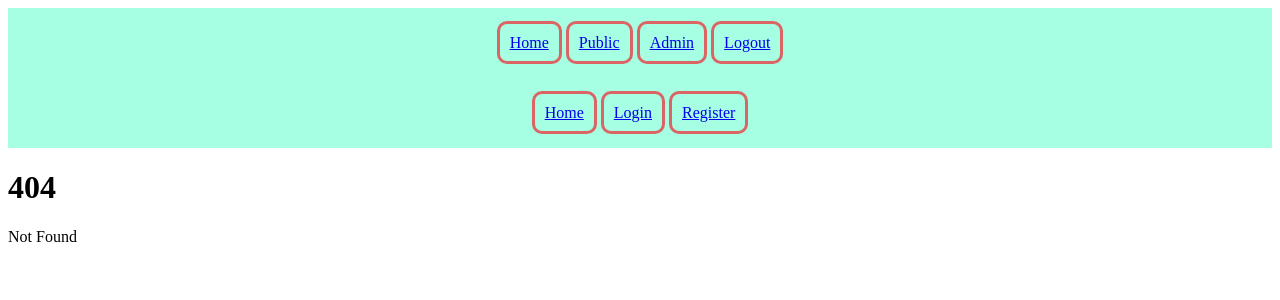
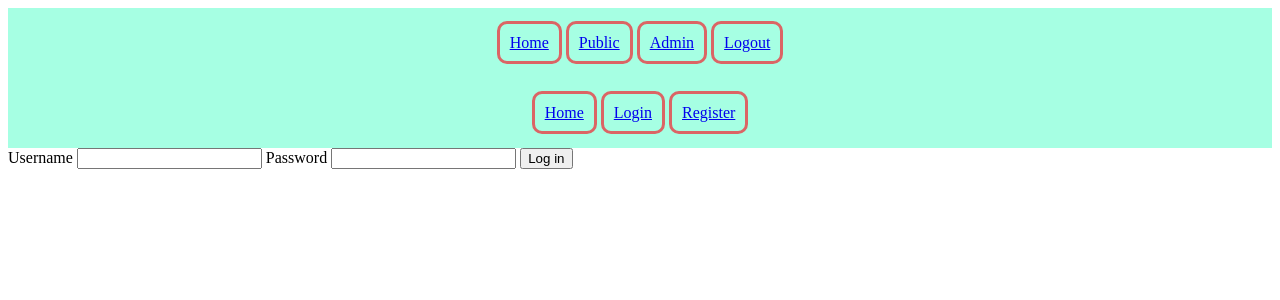
Before and after one commit to Aqirito/sveltekit-authentication, a SvelteKit app: page /auth/login in a window 1280 px wide. Before the commit this address had no page. Shown: the top 300 px of the page. Built offline with nearby package versions, Linux system fonts and the light colour scheme.

Commit message:
UPDATE: create a login forms

```diff
--- /dev/null
+++ b/src/routes/auth/login/+page.server.ts
@@ -0,0 +1,41 @@
+import { fail, redirect } from '@sveltejs/kit';
+import type { Actions } from './$types';
+
+export const actions = {
+  default: async ({ request }) => {
+    // TODO log the user in
+    // console.log('login request', request);
+    const formData = await request.formData();
+    console.log('login formData', formData)
+
+    // seperate the data for validations
+    const username = formData.get('username');
+    const password = formData.get('password');
+
+    // TODO you can create validations here
+    if (!username) {
+      return fail(400, {
+        success: false,
+        message: "Username is Required!.",
+        // the data is dissapear after form actions is accur
+        // return the from value to get back the value submitted
+        // so user will not rewrite the forms from zero
+        value: {
+          username,
+          password
+        }
+      })
+    }
+    if (username.length < 2) {
+      return fail(400, {
+        success: false,
+        message: "username must be atleast two characters"
+      })
+    }
+
+    throw redirect(303, '/');
+    // return {
+    //   success: true
+    // }
+  }
+} satisfies Actions;
--- /dev/null
+++ b/src/routes/auth/login/+page.svelte
@@ -0,0 +1,41 @@
+<script lang="ts">
+	import { applyAction, enhance } from "$app/forms";
+
+  export let form: any;
+  export let data: any;
+  console.log('form', form);
+  console.log('data', data);
+</script>
+
+<form method="POST" use:enhance={
+  ({ form }) => {
+    return async ({ result, update }) => {
+      console.log(result.type);
+      // reset forms if success
+      if (result.type === 'success') {
+        form.reset();
+      }
+      if (result.type === 'failure') {
+        // apply action to browser javascript
+        await applyAction(result);
+      }
+      update();
+    }
+  }
+}>
+  <label>
+    Username
+    <input name="username" value="{form?.value?.username ?? ''}" type="text">
+  </label>
+  <label>
+    Password
+    <input name="password" value="{form?.value?.password ?? ''}" type="password">
+  </label>
+  <button>Log in</button>
+</form>
+
+{#if form?.success === false}
+  <h1>
+    error: {form?.message}
+  </h1>
+{/if}
```
